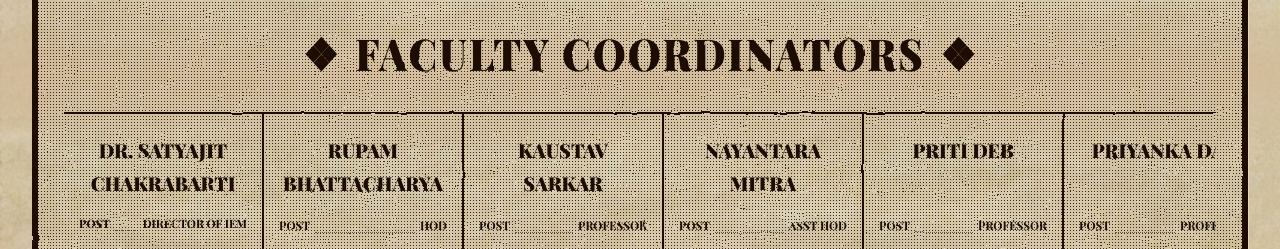
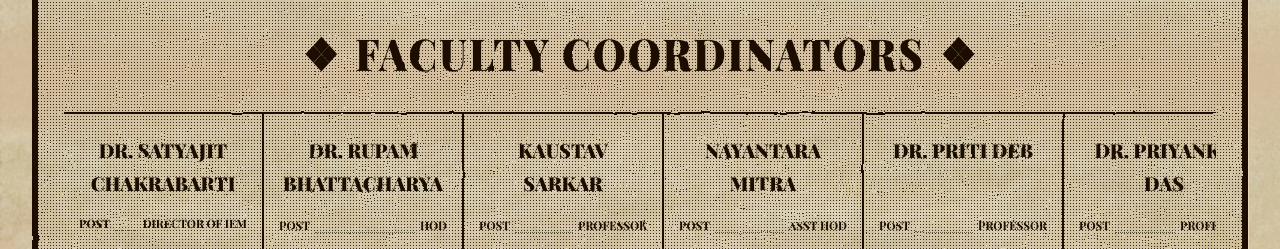
Before and after one commit to A-N-I-KET/Hackolution2k26, a React (Vite) app: page / in a window 1280 px wide. Shown: the part 9340-9589 px from the top of the page. Built offline with nearby package versions, Linux system fonts and the light colour scheme; a web font is replaced by a local one.

Commit message:
dr added for some faculty

```diff
--- a/src/components/Team.jsx
+++ b/src/components/Team.jsx
@@ -18,11 +18,11 @@
 
 const facultyCoordinators = [
     { name: 'Dr. Satyajit Chakrabarti', role: 'DIRECTOR OF IEM' },
-    { name: 'RUPAM BHATTACHARYA', role: 'HOD' },
+    { name: 'Dr. RUPAM BHATTACHARYA', role: 'HOD' },
     { name: 'KAUSTAV SARKAR', role: 'PROFESSOR' },
     { name: 'NAYANTARA MITRA', role: 'ASST HOD' },
-    { name: 'PRITI DEB', role: 'PROFESSOR' },
-    { name: 'PRIYANKA DAS', role: 'PROFESSOR' },
+    { name: 'Dr. PRITI DEB', role: 'PROFESSOR' },
+    { name: 'Dr. PRIYANKA DAS', role: 'PROFESSOR' },
 ];
 
 export default function Team() {
```
